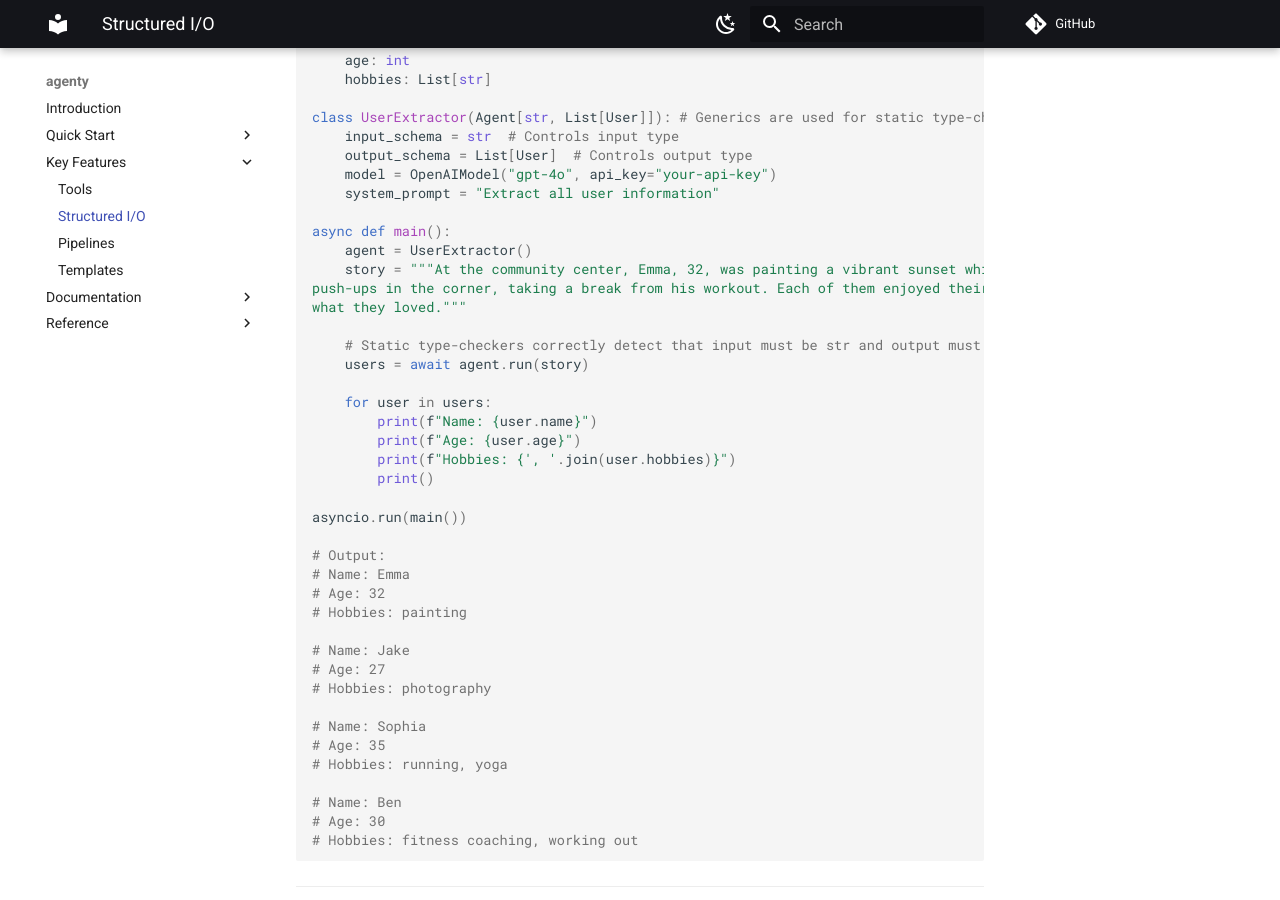
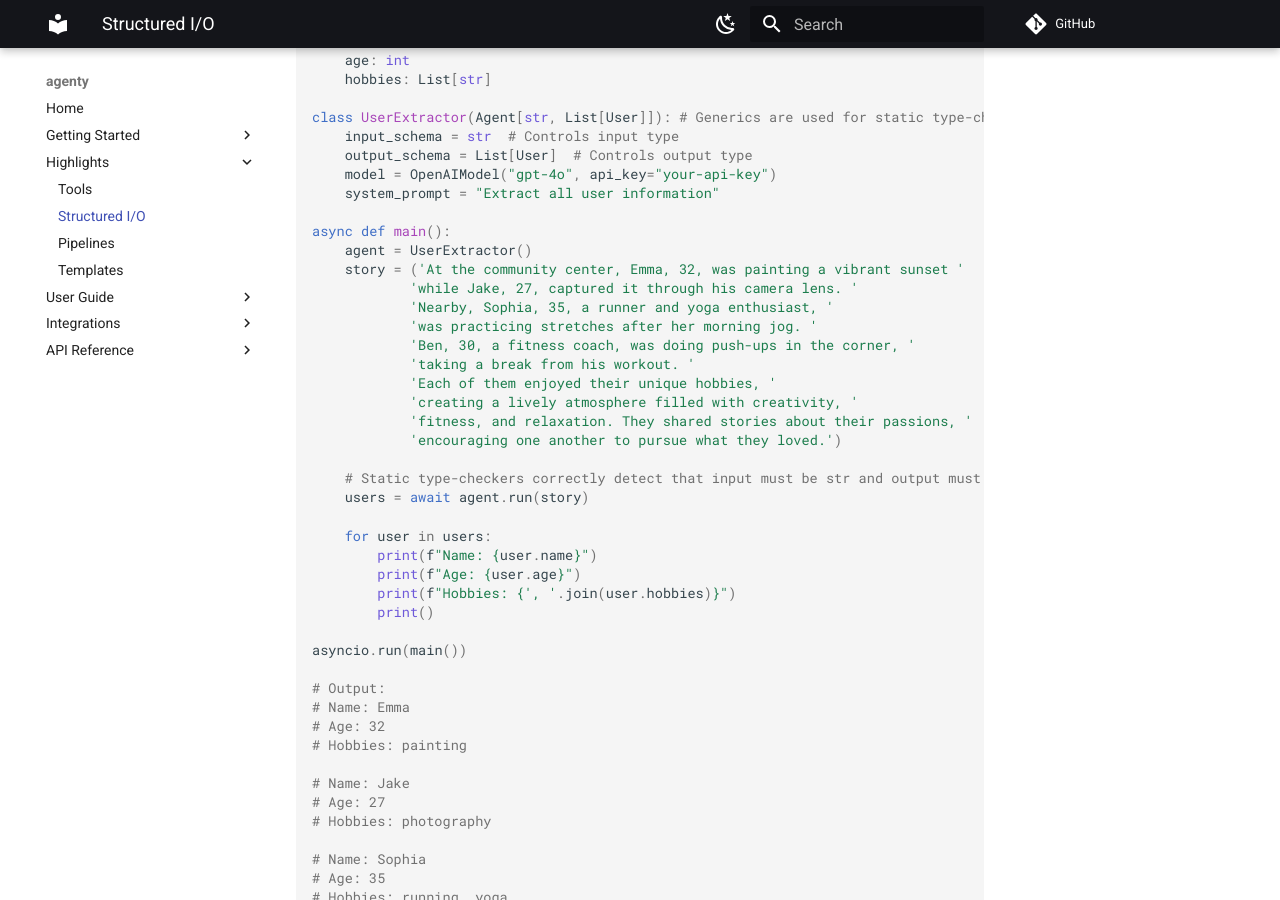
Before and after one commit to mgmuscari/agenty, an MkDocs documentation site: the page built from docs/documentation/structured_io.md, in a window 1280 px wide and 900 px high, scrolled down 498 px. Built offline with MkDocs 1.6.1 and Material for MkDocs 9.7.7, drawn with Linux system fonts in a browser that asks for light colours; comment, search, counter and statistics services are not loaded.

Commit message:
more docs updates

```diff
--- a/docs/documentation/structured_io.md
+++ b/docs/documentation/structured_io.md
@@ -29,9 +29,16 @@
 
 async def main():
     agent = UserExtractor()
-    story = """At the community center, Emma, 32, was painting a vibrant sunset while Jake, 27, captured it through his camera lens. Nearby, Sophia, 35, a runner and yoga enthusiast, was practicing stretches after her morning jog. Ben, 30, a fitness coach, was doing
-push-ups in the corner, taking a break from his workout. Each of them enjoyed their unique hobbies, creating a lively atmosphere filled with creativity, fitness, and relaxation. They shared stories about their passions, encouraging one another to pursue
-what they loved."""
+    story = ('At the community center, Emma, 32, was painting a vibrant sunset '
+            'while Jake, 27, captured it through his camera lens. '
+            'Nearby, Sophia, 35, a runner and yoga enthusiast, '
+            'was practicing stretches after her morning jog. '
+            'Ben, 30, a fitness coach, was doing push-ups in the corner, '
+            'taking a break from his workout. '
+            'Each of them enjoyed their unique hobbies, '
+            'creating a lively atmosphere filled with creativity, '
+            'fitness, and relaxation. They shared stories about their passions, '
+            'encouraging one another to pursue what they loved.')
 
     # Static type-checkers correctly detect that input must be str and output must be List[User]
     users = await agent.run(story)
--- a/mkdocs.yml
+++ b/mkdocs.yml
@@ -1,32 +1,43 @@
+# Project information
 site_name: "agenty"
 site_url: !ENV [ READTHEDOCS_CANONICAL_URL, "https://agenty.readthedocs.io/" ]
 repo_url: https://github.com/jonchun/agenty
+
+# Navigation structure
 nav:
-- Introduction: index.md
-- Quick Start:
-  - "Installation": quickstart/install.md
-  - "Getting Started": quickstart/getting_started.md
-- Key Features:
+- Home: index.md
+- Getting Started:
+  - Installation: quickstart/install.md
+  - Getting Started: quickstart/getting_started.md
+- Highlights:
   - Tools: documentation/tools.md
   - Structured I/O: documentation/structured_io.md
   - Pipelines: documentation/pipelines.md
   - Templates: documentation/templates.md
-- "Documentation":
+- User Guide:
   - Agent Configuration: documentation/agent_configuration.md
-- "Reference":
-  - agenty: agenty.md
-  - components:
-    - "memory": components/memory.md
-    - "usage": components/usage.md
-  - integrations:
-    - "smol": integrations/smol.md
-  - exceptions: exceptions.md
-  - types: types.md
-extra_javascript:
-- javascript/readthedocs.js
+- Integrations:
+  - smolagents: integrations/smol.md
+- API Reference:
+  - Core: agenty.md
+  - Components:
+    - Memory: components/memory.md
+    - Usage: components/usage.md
+  - Integrations:
+    - smol: integrations/smol-api.md
+  - Exceptions: exceptions.md
+  - Types: types.md
+
+# Theme configuration
 theme:
   name: "material"
   custom_dir: docs/overrides
+  features:
+  - navigation.instant
+  - navigation.tracking
+  - toc.follow
+  - content.code.copy
+
   palette:
   - media: "(prefers-color-scheme: light)"
     scheme: default
@@ -35,7 +46,6 @@
     toggle:
       icon: material/weather-night
       name: Switch to dark mode
-
   - media: "(prefers-color-scheme: dark)"
     scheme: slate
     primary: black
@@ -43,11 +53,8 @@
     toggle:
       icon: material/weather-sunny
       name: Switch to light mode
-  features:
-  - navigation.instant
-  - navigation.tracking
-  - toc.follow
-  # - toc.integrate
+
+# Plugin configuration
 plugins:
 - search
 - mkdocstrings:
@@ -56,10 +63,15 @@
         options:
           filters:
           - "!^_"
+
+# Markdown extensions
 markdown_extensions:
 - admonition
 - pymdownx.details
 - pymdownx.superfences
 
+# Additional assets
 extra_css:
 - stylesheets/extra.css
+extra_javascript:
+- javascript/readthedocs.js
```
Also changed, not shown: docs/documentation/pipelines.md (+10 -1 lines), docs/documentation/tools.md (+2 -1 lines), docs/integrations/smol-api.md (added, +1 -0 lines), docs/integrations/smol.md (+70 -2 lines).
